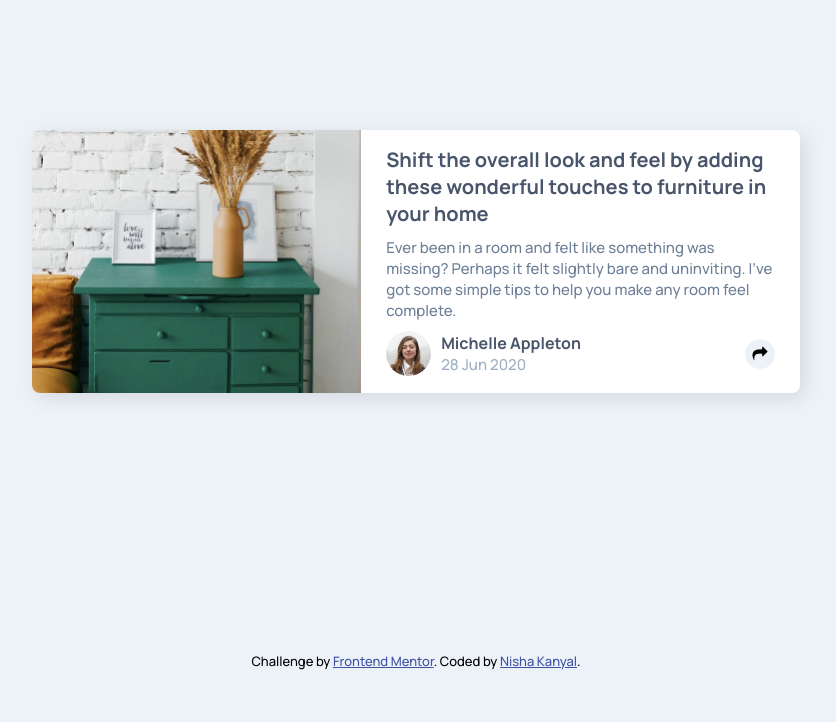
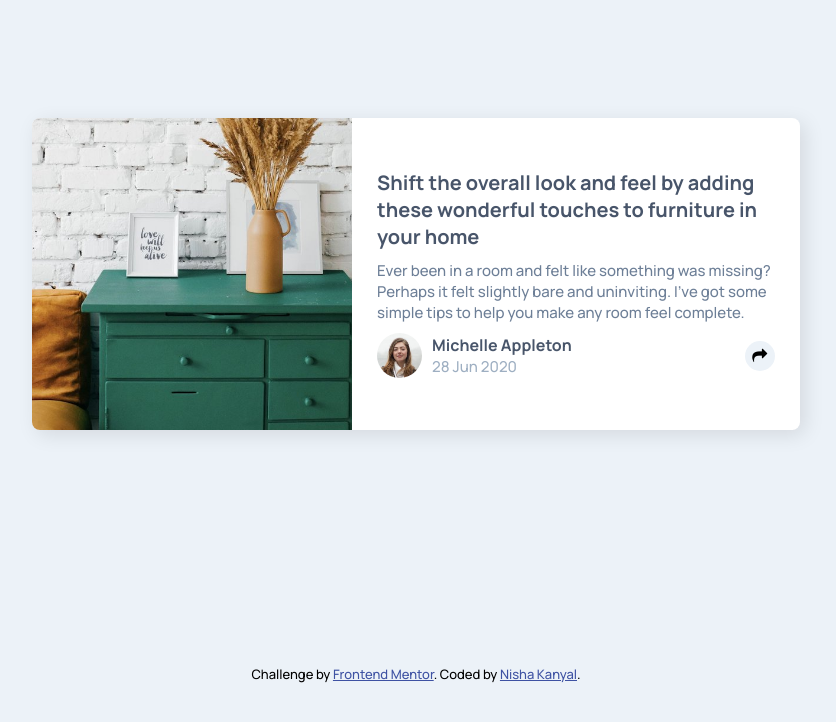
Before and after one commit to Nisha2018/article-preview-component, a plain HTML site: page index.html in a window 1280 px wide. Shown: the whole page, without its empty margins (224-1060 px from the left). Drawn offline with Linux system fonts and the light colour scheme.

Commit message:
modified image style

```diff
--- a/style.css
+++ b/style.css
@@ -67,7 +67,7 @@ img {
 }
 
 .profile-info .name {
-	font-size: 1.6rem;
+    font-size: 1.6rem;
 }
 
 .profile-info .date {
@@ -166,11 +166,17 @@ img {
     }
 
     .card {
-        grid-template-columns: 3fr 4fr;
+        grid-template-columns: 2fr 4fr;
         width: 60vw;
     }
 
+    .card .img-container {
+        width: 320px;
+        overflow: hidden;
+    }
+
     .card-img {
+        width: 390px;
         border-radius: 8px 0 0 8px;
     }
 
@@ -184,7 +190,7 @@ img {
         font-size: 1.2rem;
         padding: 1rem 2rem;
         border-radius: 8px;
-        left: calc(100% - 13.5em);
+        left: calc(100% - 14.5em);
         bottom: 4.5em;
         box-shadow: 5px 5px 20px rgba(0, 0, 0, 0.1);
         opacity: 0;
```
